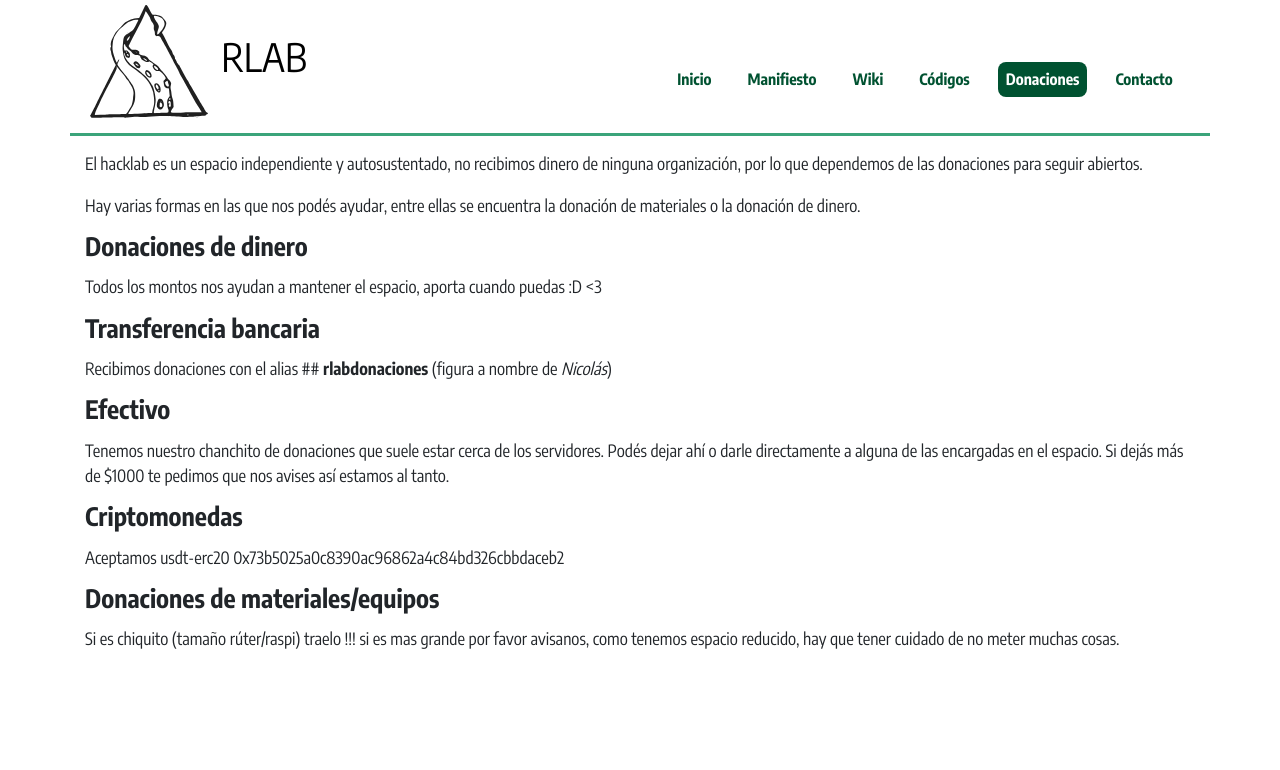
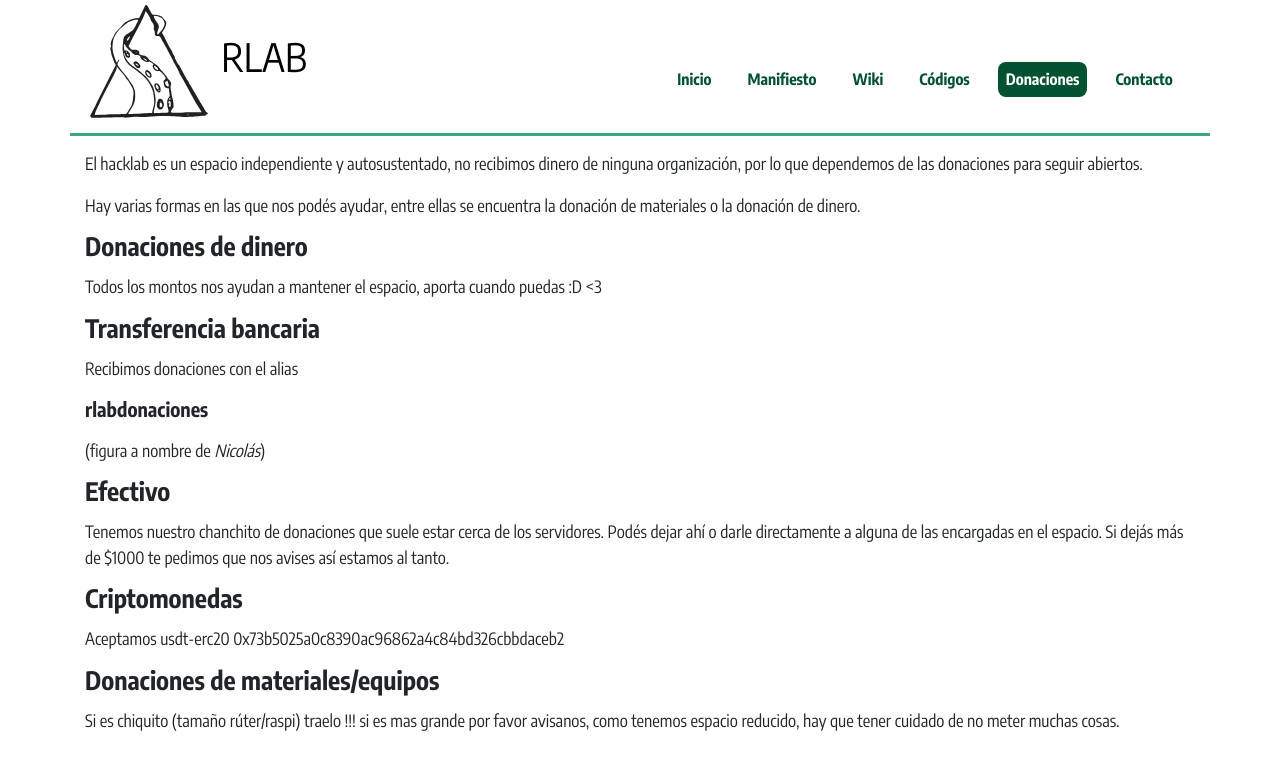
Before and after one commit to rlyehlab/rlab.be, a Jekyll site: the page built from donaciones.md, in a window 1280 px wide. Shown: the top 770 px of the page. Built offline with Jekyll 4.4.1, drawn with Linux system fonts in a browser that asks for light colours.

```diff
--- a/donaciones.md
+++ b/donaciones.md
@@ -18,7 +18,8 @@ donación de materiales o la donación de dinero.
 Todos los montos nos ayudan a mantener el espacio, aporta cuando puedas :D <3
 
 ## Transferencia bancaria
-Recibimos donaciones con el alias ## **rlabdonaciones**
+Recibimos donaciones con el alias
+### **rlabdonaciones**
 (figura a nombre de *Nicolás*)
 
 ## Efectivo
```
